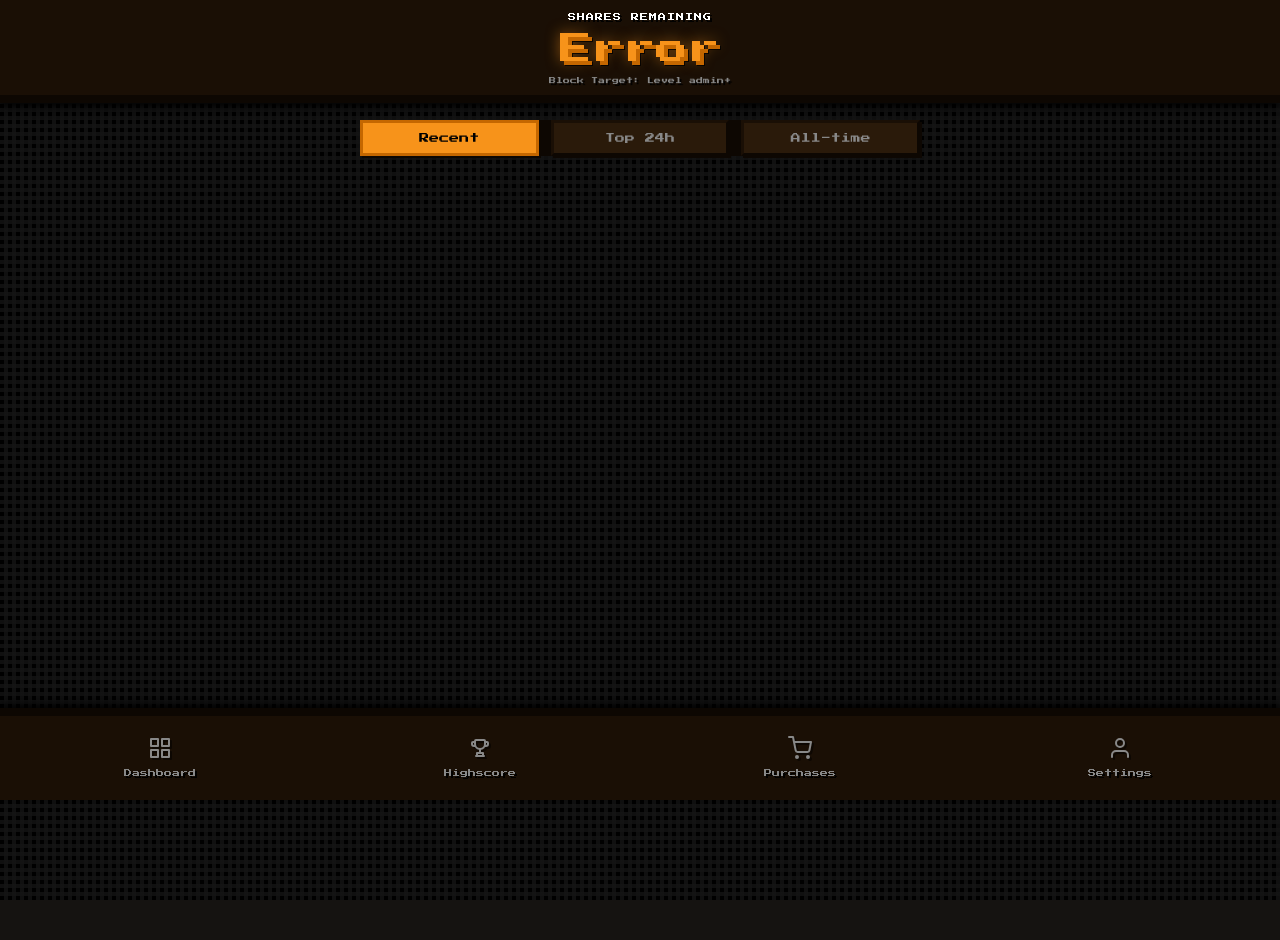
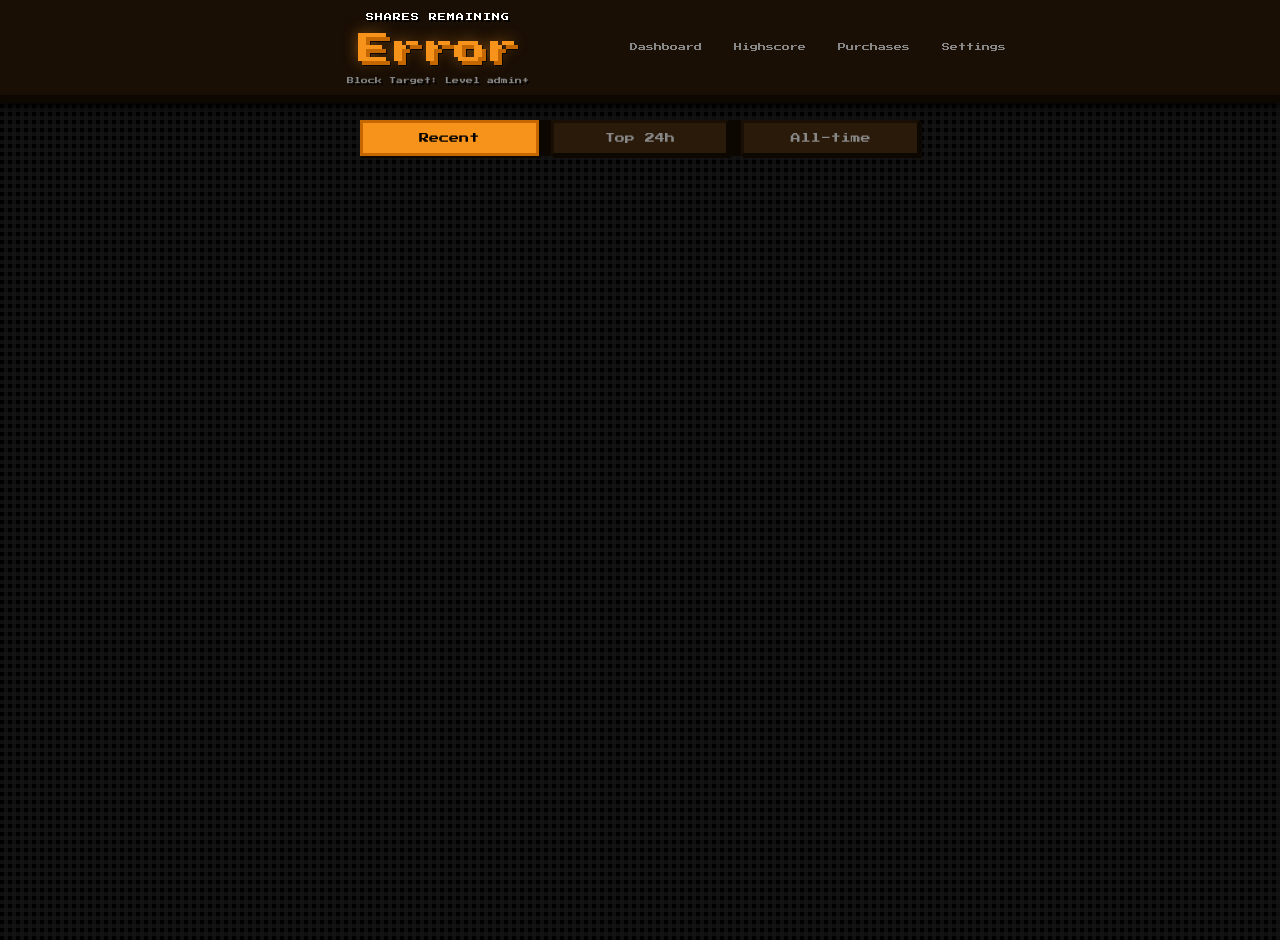
Before and after one commit to terakael/slicehash, a Python web app: template src/slicehash/templates/dashboard.html in a window 1280 px wide. Before the commit the page ends 900 px from the top, so only its background shows below. Run offline with Jinja, Linux system fonts and the light colour scheme; the template is opened without the code that fills it: most values are stand-ins (such as "Sample title", 1, 10 or a date in 2020).

Commit message:
[master] desktop css

```diff
--- a/src/slicehash/static/style.css
+++ b/src/slicehash/static/style.css
@@ -41,6 +41,56 @@ body:not(.landing-content-page):not(.landing-page) {
     padding: 10px 20px;
     z-index: 100;
     box-shadow: 0 4px 0 #0d0702, 0 8px 8px rgba(0,0,0,0.8);
+}
+
+.top-header-inner {
+    display: flex;
+    align-items: center;
+    justify-content: space-between;
+    max-width: 760px;
+    margin: 0 auto;
+}
+
+.header-info {
+    flex: 1;
+}
+
+/* Desktop navigation in top header */
+.top-nav {
+    display: none;
+    align-items: center;
+    gap: 4px;
+    flex-shrink: 0;
+}
+
+.top-nav-item {
+    display: block;
+    color: #888888;
+    text-decoration: none;
+    font-size: 8px;
+    font-family: 'Press Start 2P', monospace;
+    padding: 8px 12px;
+    border: 2px solid transparent;
+    transition: color 0.1s, background-color 0.1s, border-color 0.1s, transform 0.05s;
+    white-space: nowrap;
+    text-shadow: none;
+}
+
+.top-nav-item:hover {
+    color: #f7931a;
+    background-color: rgba(247, 147, 26, 0.1);
+    border-color: rgba(247, 147, 26, 0.3);
+}
+
+.top-nav-item:active {
+    transform: translateY(2px);
+}
+
+.top-nav-item.active {
+    color: #f7931a;
+    text-shadow: 2px 2px 0px #c46700;
+    border-color: #c46700;
+    background-color: rgba(247, 147, 26, 0.15);
 }
 
 /* Header */
@@ -500,6 +550,12 @@ footer {
     cursor: pointer;
 }
 
+.share-card:hover {
+    transform: translateY(-2px);
+    box-shadow: 0 6px 0 #0d0702, 0 12px 16px rgba(0,0,0,0.9);
+    background-color: #3d2612;
+}
+
 .share-card:active {
     transform: translateY(4px);
     box-shadow: 0 0 0 #0d0702, 0 4px 4px rgba(0,0,0,0.8);
@@ -652,6 +708,10 @@ footer {
     transition: transform 0.05s;
     flex: 1;
     padding: 8px;
+}
+
+.nav-item:hover {
+    color: #cccccc;
 }
 
 .nav-item:active {
@@ -793,6 +853,13 @@ footer {
     border-bottom-color: #0d0702;
     padding: 20px;
     box-shadow: 0 4px 0 #0d0702, 0 8px 8px rgba(0,0,0,0.8);
+    transition: transform 0.05s, box-shadow 0.05s, background-color 0.1s;
+}
+
+.purchase-card:hover {
+    transform: translateY(-2px);
+    box-shadow: 0 6px 0 #0d0702, 0 12px 16px rgba(0,0,0,0.9);
+    background-color: #3d2612;
 }
 
 .purchase-card-header {
@@ -1974,6 +2041,34 @@ textarea.validator-input {
     box-shadow: 0 0 0 rgba(139, 71, 0, 0.8);
 }
 
+/* Desktop layout */
+@media (min-width: 769px) {
+    .top-nav {
+        display: flex;
+    }
+
+    .bottom-nav {
+        display: none;
+    }
+
+    body:not(.landing-content-page):not(.landing-page) {
+        padding-bottom: 40px;
+    }
+
+    .mobile-dashboard {
+        padding-bottom: 40px;
+    }
+
+    .settings-container {
+        padding-bottom: 40px;
+    }
+
+    .network-difficulty-dot {
+        /* Align with right edge of centered content column */
+        right: calc(50% - 284px);
+    }
+}
+
 @media (max-width: 768px) {
     .validator-header h1 {
         font-size: 12px;
--- a/src/slicehash/templates/base.html
+++ b/src/slicehash/templates/base.html
@@ -13,6 +13,8 @@
 <body>
     <!-- Top header - persistent across all pages -->
     <div class="top-header">
+        <div class="top-header-inner">
+            <div class="header-info">
                 {% block header %}
                 <!-- Large shares remaining display -->
                 <div class="shares-remaining-display">
@@ -25,6 +27,16 @@
                     <div class="target-level-value" id="target-level">Block Target: Level {{ block_target_level }}+</div>
                 </div>
                 {% endblock %}
+            </div>
+
+            <!-- Desktop navigation (shown via CSS on desktop, hidden on mobile) -->
+            <nav class="top-nav">
+                <a href="/dashboard" class="top-nav-item {% if request.path == '/dashboard' %}active{% endif %}">Dashboard</a>
+                <a href="/highscores" class="top-nav-item {% if request.path == '/highscores' %}active{% endif %}">Highscore</a>
+                <a href="/purchases" class="top-nav-item {% if request.path == '/purchases' %}active{% endif %}">Purchases</a>
+                <a href="/settings" class="top-nav-item {% if request.path == '/settings' %}active{% endif %}">Settings</a>
+            </nav>
+        </div>
     </div>
 
     {% block content %}{% endblock %}
```
Lines whose indentation alone changed are shown as unchanged.
